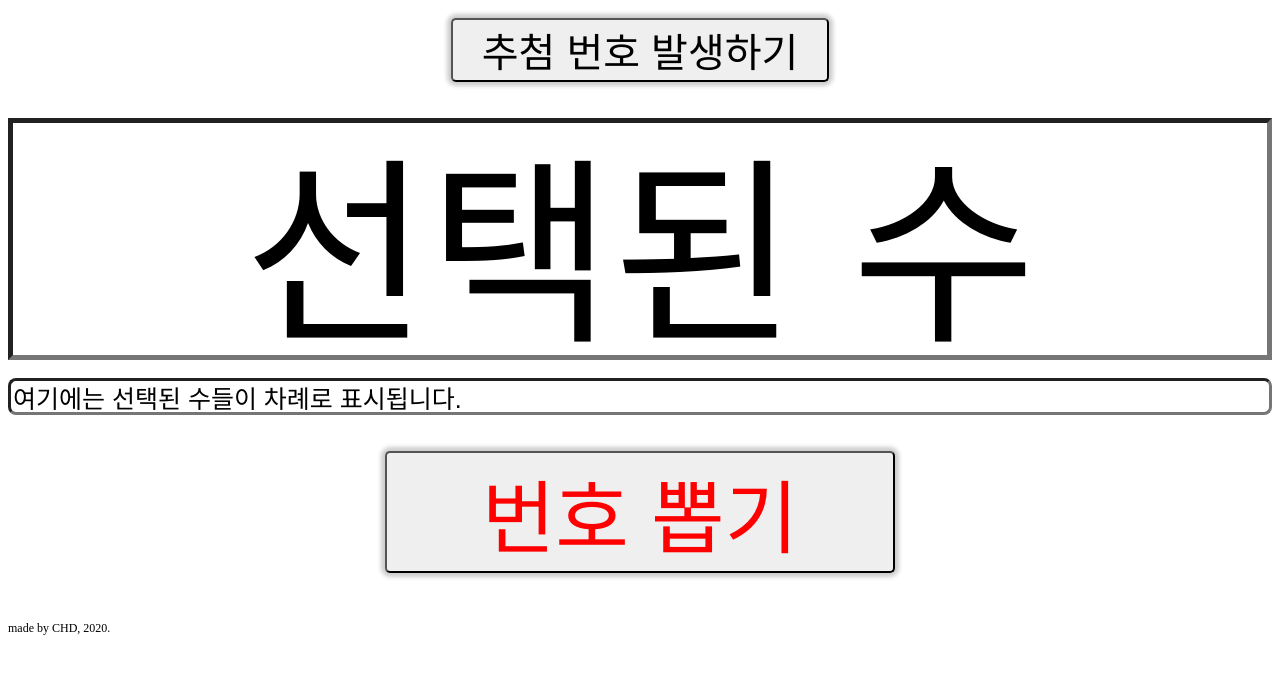
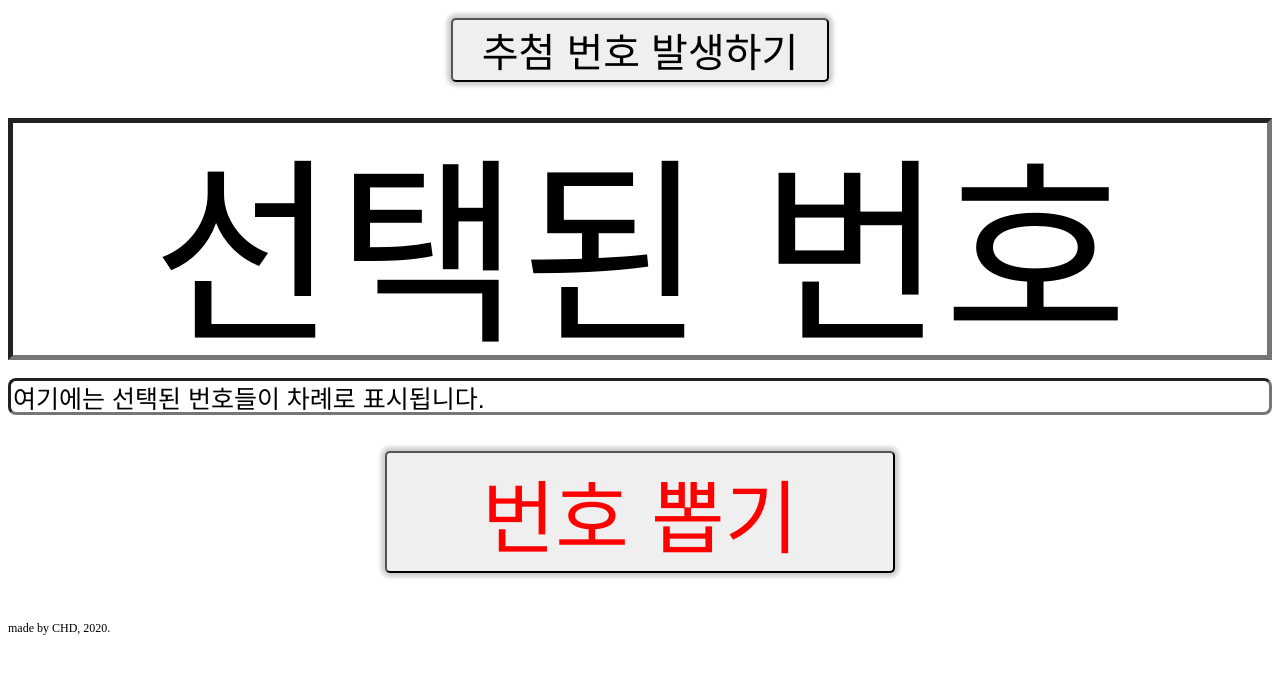
Before and after one commit to ipeace21/streams, a plain HTML site: page index.html in a window 1280 px wide. Shown: the part 57-730 px from the top of the page. Drawn offline with Linux system fonts and the light colour scheme.

Commit message:
Update index.html

```diff
--- a/index.html
+++ b/index.html
@@ -13,10 +13,10 @@
                          style = "text-align:center; font-size:40px;
                          box-shadow: 0 0 4px 4px rgba(0,0,0,0.2), 0px 0px 0px 0px rgba(0,0,0,0.19);
                          border-radius: 5px;"><br><br><br>
-    <input type="text" id="cnumber" name="cnumber" value = "선택된 수"
+    <input type="text" id="cnumber" name="cnumber" value = "선택된 번호"
                          style = "text-align:center; font-size:200px; width:100%;
                          border-width: 5px;"><br><br>
-    <input type="text" id="cnums" name="cnums" value = "여기에는 선택된 수들이 차례로 표시됩니다."
+    <input type="text" id="cnums" name="cnums" value = "여기에는 선택된 번호들이 차례로 표시됩니다."
                          style = "font-size:25px; width:100%;
                          border-radius: 8px; border-width: 3px;"><br><br><br>
     <input type="button" value="    번호 뽑기    " onclick="choosenum()"
@@ -41,7 +41,7 @@
           chosennum = [];
           chosennumbers = [];
           howmany = 0;
-          cnum = "";
+          cnum = "선택된 번호들 : ";
           document.getElementById("cnumber").value = "";
           document.getElementById("cnums").value = "";
 
```
